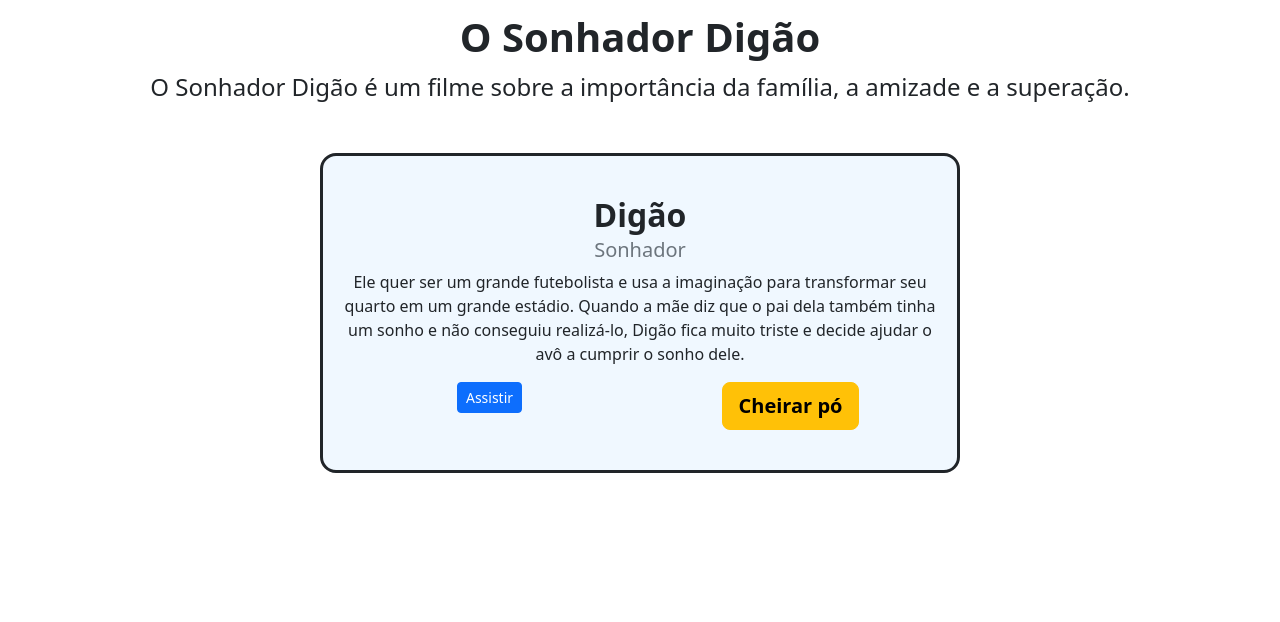
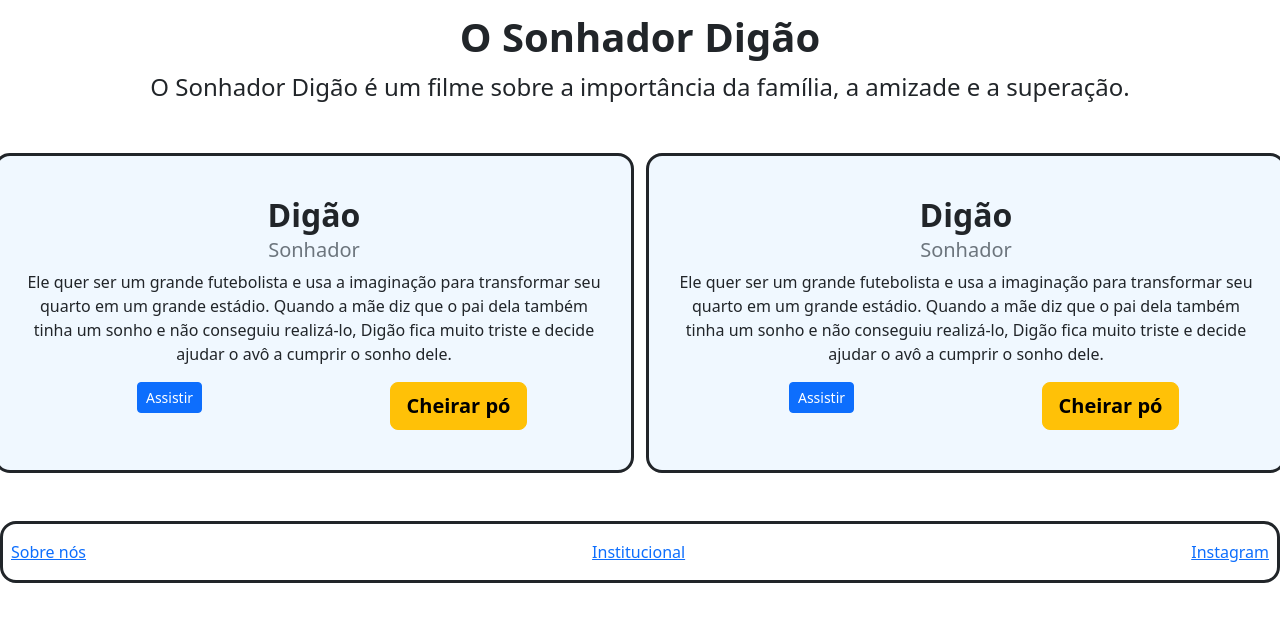
Before and after one commit to LuigiTrevisan/AnotacoesHTML, a plain HTML site: page index.html in a window 1280 px wide. Shown: the part 132-754 px from the top of the page. Drawn offline with nearby package versions, Linux system fonts and the light colour scheme.

Commit message:
Add files via upload

```diff
--- a/index.html
+++ b/index.html
@@ -21,7 +21,8 @@
         <h1 class="text-center mt-3 fw-bold">O Sonhador Digão</h1>
         <p class="text-center fs-4 mb-5">O Sonhador Digão é um filme sobre a importância da família, a amizade e a superação.</p>
 
-        <div class="card m-auto border border-3 border-dark rounded-4 text-center">
+        <div class="row">
+            <div class="col-xxl-4 col-xl-6 col-lg-6 col-md-6 col-sm-12 col-xs-12 col-md-3 card m-auto border border-3 border-dark rounded-4 text-center">
                 <div class="m-auto">
                     <div class="card-body">
                         <h4 class="card-title fw-bold fs-2">Digão</h4>
@@ -35,6 +36,27 @@
                 </div>
             </div>
 
+            <div class="col-xxl-4 col-xl-6 col-lg-6 col-md-6 col-sm-12 col-xs-12 card m-auto border border-3 border-dark rounded-4 text-center">
+                <div class="m-auto">
+                    <div class="card-body">
+                        <h4 class="card-title fw-bold fs-2">Digão</h4>
+                        <h5 class="card-subtitle mb-2 text-muted fs-5">Sonhador</h5>
+                        <p class="card-text">Ele quer ser um grande futebolista e usa a imaginação para transformar seu quarto em um grande estádio.  Quando a mãe diz que o pai dela também tinha um sonho e não conseguiu realizá-lo, Digão fica muito triste e decide ajudar o avô a cumprir o sonho dele.</p>
+                        <div class="btn-toolbar">
+                            <div class="col"><button class="btn btn-primary btn-sm">Assistir</button></div>
+                            <div class="col"><button class="btn btn-warning btn-lg fw-bold">Cheirar pó</button></div>
+                        </div>
+                </div>
+                </div>
+            </div>
+        </div>
     </main>
+    <footer>
+        <div class="footer navbar mt-5 border border-3 border-dark rounded-4">
+            <a class="navbar-item m-2" href="#">Sobre nós</a>
+            <a class="navbar-item m-2" href="#">Institucional</a>
+            <a class="navbar-item m-2" href="#">Instagram</a>
+        </div>
+    </footer>
 </body>
 </html>
```
Lines whose indentation alone changed are shown as unchanged.
